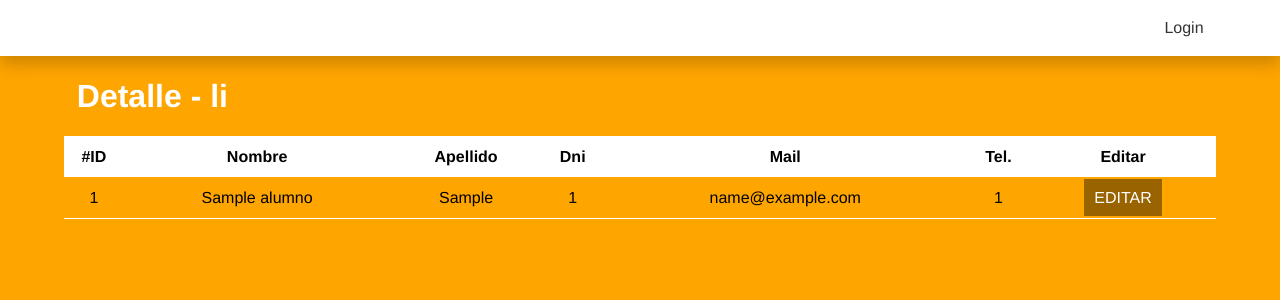
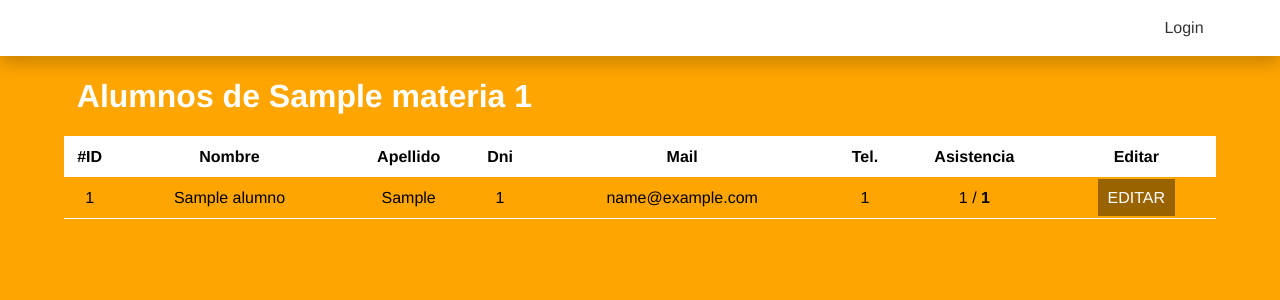
Before and after one commit to GeOnE-357/ProyectoEspacio, a Django app: a page that uses templates/asistencia/detalle.html in a window 1280 px wide. Shown: the part 119-419 px from the top of the page. Run offline with Django 3.2, Linux system fonts and the light colour scheme; tables that the repository leaves empty hold one stand-in row (values such as "Sample post").

Commit message:
Agregados los dias que asistieron y el total de clases-

```diff
--- a/asistencia/urls.py
+++ b/asistencia/urls.py
@@ -4,6 +4,6 @@ from . import views
 urlpatterns = [
 url(r'^Mostrar/MisCursos/(?P<usuario>\w+)/$', views.index, name="asistencia-index"),
 url(r'^Mostrar/Inscriptos/(?P<curso>\d+)$', views.listarAlumnoCurso, name="alumno-index"),
-url(r'^Mostrar/Asistencia/(?P<curso>\d+)$', views.listarAsistenciaCurso, name="alumno-asistencia"),
-url(r'^Mostrar/Asistencia/Realizada/$', views.AsistenciaCrear, name="asistencia-crear"),
+url(r'^Crear/Asistencia/(?P<curso>\d+)$', views.listarAsistenciaCurso, name="alumno-asistencia"),
+url(r'^Realizar/Asistencia/$', views.AsistenciaCrear, name="asistencia-crear"),
 ]
--- a/asistencia/views.py
+++ b/asistencia/views.py
@@ -12,11 +12,28 @@ def index(request,usuario):
 
 def listarAlumnoCurso(request, curso):
 	inscripcion=Inscripcion.objects.filter(cursoID=curso)
+	curs=get_object_or_404(Curso, id=curso)
 	lista=[]
 	for ins in inscripcion:
-		alumno=ins.alumnoID
+		alumno=[]
+		alum=ins.alumnoID
+		asis=Asistencia.objects.filter(inscripcionID=ins.id)
+		asist=0
+		for a in asis:
+			if a.presente == True:
+				asist += 1
+		cur=ins.cursoID
+		clas=cur.cantClases
+		alumno.append(alum.id)
+		alumno.append(alum.nombre)
+		alumno.append(alum.apellido)
+		alumno.append(alum.dni)
+		alumno.append(alum.mail)
+		alumno.append(alum.telefono)
+		alumno.append(asist)
+		alumno.append(clas)
 		lista.append(alumno)
-	return render (request, 'asistencia/detalle.html', {'lista':lista})
+	return render (request, 'asistencia/detalle.html', {'lista':lista , 'curso':curs})
 
 
 def listarAsistenciaCurso(request, curso):
--- a/templates/asistencia/detalle.html
+++ b/templates/asistencia/detalle.html
@@ -1,9 +1,9 @@
 {% extends "master.html" %}
 
-{% block title %}li.nombre{% endblock %}
+{% block title %}Listado Alumnos{% endblock %}
 
 {% block content %}
-<h1>Detalle - li</h1>
+<h1>Alumnos de {{ curso }}</h1>
   <div class="box">
   <table class="table ">
   <tbody>
@@ -14,21 +14,23 @@
       <th>Dni</th>
       <th>Mail</th>
       <th>Tel.</th>
+      <th>Asistencia</th>
       <th>Editar</th>
     </tr>
       {% for li in lista %}
         <tr>
-          <td> {{ li.id }} </td>
-          <td> {{ li.nombre }} </td>
-          <td> {{ li.apellido }} </td>
-          <td> {{ li.dni }} </td>
-          <td> {{ li.mail }} </td>
-          <td> {{ li.telefono }} </td>
-          <td><a class="Edit" href="{% url 'persona-editar' 'Alumno' li.id %}">EDITAR</a></td>
+          <td> {{ li.0 }} </td>
+          <td> {{ li.1 }} </td>
+          <td> {{ li.2 }} </td>
+          <td> {{ li.3 }} </td>
+          <td> {{ li.4 }} </td>
+          <td> {{ li.5 }} </td>
+          <td> {{li.6}} / <strong>{{li.7}}</strong></td>
+          <td><a class="Edit" href="{% url 'persona-editar' 'Alumno' li.0 %}">EDITAR</a></td>
         </tr>
       {% empty %}
         <tr>
-            <td colspan="6">No se encontraron Alumnos o no fueron inscriptos.</td>
+            <td colspan="8"><strong>No se encontraron Alumnos o no fueron inscriptos.</strong></td>
         </tr>
       {% endfor %}
   </tbody>
--- a/templates/cursos/index.html
+++ b/templates/cursos/index.html
@@ -30,9 +30,9 @@
             <td> {{ Curso.3 }} </td>
             <td>
               {% for det in Curso.4 %}
-                {{ det }} </br>
+                <strong>{{ det }}</strong></br>
               {% empty %}
-                No se asignaron dias para este curso.
+                <strong>No se asignaron dias para este curso.</strong>
               {% endfor %}
             </td>
             <td> {{ Curso.5 }} </td>
```
